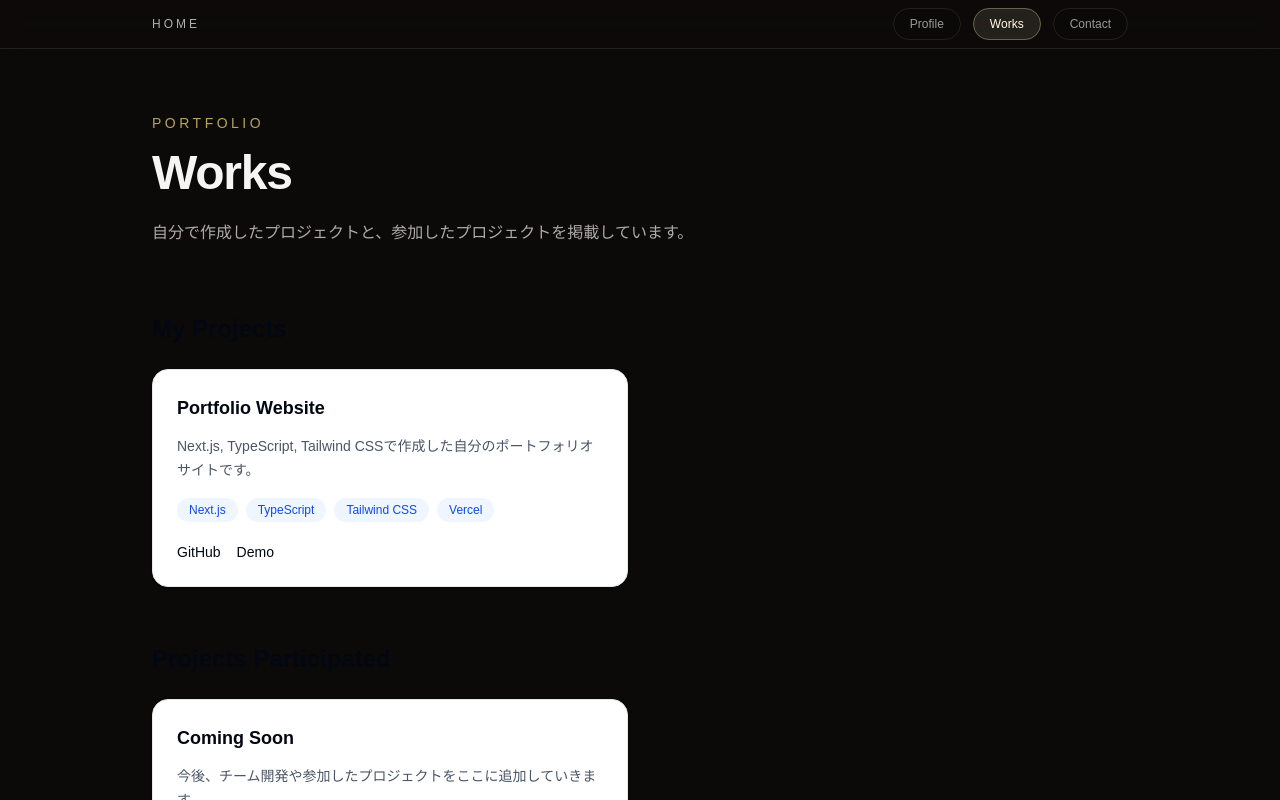
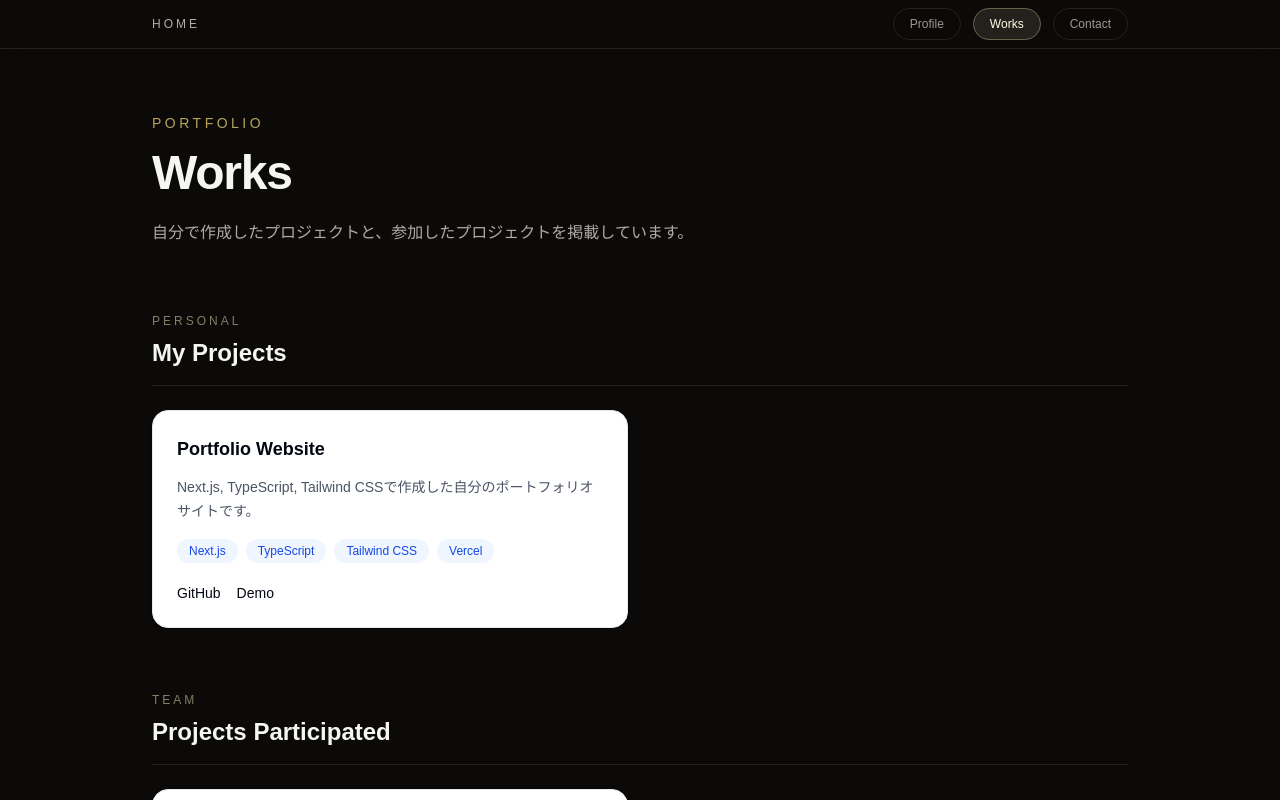
Before and after one commit to rikutota/my-portfolio, a Next.js app: page /works in a window 1280 px wide. Shown: the top 800 px of the page. Built offline with nearby package versions, Linux system fonts and the light colour scheme.

Commit message:
追加: ページ要素のフェードインアニメーションを追加

```diff
--- a/app/contact/page.tsx
+++ b/app/contact/page.tsx
@@ -1,5 +1,6 @@
 import { Header } from "@/components/Header";
 import { PageTitle } from "@/components/PageTitle";
+import { Reveal } from "@/components/Reveal";
 import { profile } from "@/data/profile";
 
 export default function ContactPage() {
@@ -8,12 +9,15 @@ export default function ContactPage() {
       <Header />
 
       <div className="mx-auto max-w-5xl px-6">
+        <Reveal>
           <PageTitle
             title="Contact"
             description="お問い合わせやご連絡は、メールまたはSNSからお願いします。"
           />
+        </Reveal>
 
         <section className="pb-16">
+          <Reveal delay={120}>
             <div className="rounded-2xl border border-stone-100/10 bg-stone-900/45 p-6 shadow-2xl backdrop-blur-sm">
               <h2 className="text-2xl font-semibold text-stone-100">Links</h2>
 
@@ -44,6 +48,7 @@ export default function ContactPage() {
                 </a>
               </div>
             </div>
+          </Reveal>
         </section>
       </div>
     </>
--- a/app/profile/page.tsx
+++ b/app/profile/page.tsx
@@ -1,5 +1,6 @@
 import { Header } from "@/components/Header";
 import { PageTitle } from "@/components/PageTitle";
+import { Reveal } from "@/components/Reveal";
 import { profile } from "@/data/profile";
 
 export default function ProfilePage() {
@@ -8,20 +9,27 @@ export default function ProfilePage() {
       <Header />
 
       <div className="mx-auto max-w-5xl px-6">
+        <Reveal>
           <PageTitle
             title="Profile"
             description="自己紹介、学習中の技術、興味のある分野についてまとめています。"
           />
+        </Reveal>
 
         <section className="space-y-10 pb-16">
+          <Reveal delay={120}>
             <div className="rounded-2xl border border-stone-100/10 bg-stone-900/45 p-6 shadow-2xl backdrop-blur-sm">
-            <h2 className="text-2xl font-semibold text-stone-100">About me</h2>
+              <h2 className="text-2xl font-semibold text-stone-100">
+                About me
+              </h2>
 
               <p className="mt-4 leading-8 text-stone-300/85">
                 {profile.description}
               </p>
             </div>
+          </Reveal>
 
+          <Reveal delay={220}>
             <div className="rounded-2xl border border-stone-100/10 bg-stone-900/45 p-6 shadow-2xl backdrop-blur-sm">
               <h2 className="text-2xl font-semibold text-stone-100">Skills</h2>
 
@@ -36,6 +44,7 @@ export default function ProfilePage() {
                 ))}
               </div>
             </div>
+          </Reveal>
         </section>
       </div>
     </>
--- a/app/works/page.tsx
+++ b/app/works/page.tsx
@@ -1,40 +1,62 @@
+import { Header } from "@/components/Header";
 import { PageTitle } from "@/components/PageTitle";
 import { ProjectCard } from "@/components/ProjectCard";
-import { Header } from "@/components/Header";
+import { Reveal } from "@/components/Reveal";
 import { myProjects, participatedProjects } from "@/data/works";
 
 export default function WorksPage() {
   return (
     <>
       <Header />
+
       <div className="mx-auto max-w-5xl px-6">
+        <Reveal>
           <PageTitle
             title="Works"
             description="自分で作成したプロジェクトと、参加したプロジェクトを掲載しています。"
           />
+        </Reveal>
 
-      <section className="space-y-14 pb-16">
+        <section className="space-y-16 pb-20">
+          <Reveal delay={120}>
             <div>
-          <h2 className="text-2xl font-bold text-gray-950">My Projects</h2>
+              <div className="mb-6 border-b border-stone-100/10 pb-4">
+                <p className="text-xs font-medium uppercase tracking-[0.25em] text-amber-100/50">
+                  Personal
+                </p>
 
-          <div className="mt-6 grid gap-6 md:grid-cols-2">
+                <h2 className="mt-2 text-2xl font-semibold text-stone-100">
+                  My Projects
+                </h2>
+              </div>
+
+              <div className="grid gap-6 md:grid-cols-2">
                 {myProjects.map((project) => (
                   <ProjectCard key={project.title} {...project} />
                 ))}
               </div>
             </div>
+          </Reveal>
 
+          <Reveal delay={180}>
             <div>
-          <h2 className="text-2xl font-bold text-gray-950">
+              <div className="mb-6 border-b border-stone-100/10 pb-4">
+                <p className="text-xs font-medium uppercase tracking-[0.25em] text-amber-100/50">
+                  Team
+                </p>
+
+                <h2 className="mt-2 text-2xl font-semibold text-stone-100">
                   Projects Participated
                 </h2>
+              </div>
 
-          <div className="mt-6 grid gap-6 md:grid-cols-2">
+              <div className="grid gap-6 md:grid-cols-2">
                 {participatedProjects.map((project) => (
                   <ProjectCard key={project.title} {...project} />
                 ))}
               </div>
             </div>
+          </Reveal>
         </section>
       </div>
     </>
--- /dev/null
+++ b/src/components/Reveal.tsx
@@ -0,0 +1,58 @@
+"use client";
+
+import { useEffect, useRef, useState } from "react";
+
+type RevealProps = {
+  children: React.ReactNode;
+  delay?: number;
+  className?: string;
+};
+
+export function Reveal({ children, delay = 0, className = "" }: RevealProps) {
+  const ref = useRef<HTMLDivElement | null>(null);
+  const [isVisible, setIsVisible] = useState(false);
+
+  useEffect(() => {
+    const target = ref.current;
+
+    if (!target) {
+      return;
+    }
+
+    const observer = new IntersectionObserver(
+      ([entry]) => {
+        if (entry.isIntersecting) {
+          setIsVisible(true);
+          observer.unobserve(target);
+        }
+      },
+      {
+        threshold: 0.15,
+      }
+    );
+
+    observer.observe(target);
+
+    return () => {
+      observer.disconnect();
+    };
+  }, []);
+
+  return (
+    <div
+      ref={ref}
+      className={[
+        "transition-all duration-700 ease-out",
+        isVisible
+          ? "translate-y-0 opacity-100 blur-0"
+          : "translate-y-4 opacity-0 blur-[2px]",
+        className,
+      ].join(" ")}
+      style={{
+        transitionDelay: `${delay}ms`,
+      }}
+    >
+      {children}
+    </div>
+  );
+}
```
Lines whose indentation alone changed are shown as unchanged.
